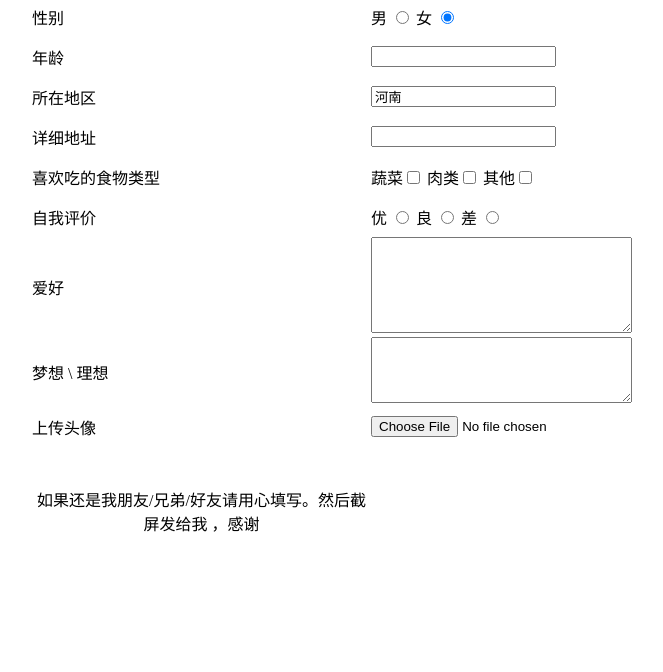
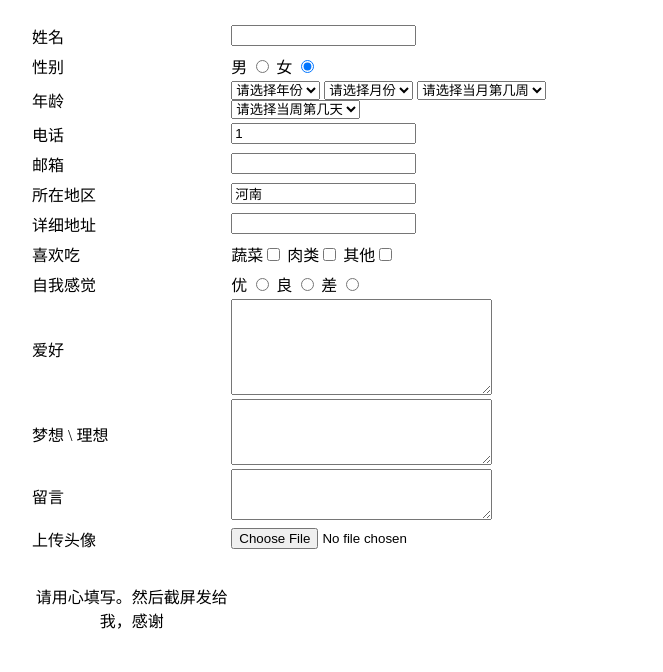
Before and after one commit to zhou674092102/xing, a plain HTML site: page zxc.html in a window 1280 px wide. Shown: the part 128-800 px from the top of the page, without its empty margins (308-971 px from the left). Drawn offline with Linux system fonts and the light colour scheme.

Commit message:
Update zxc.html

```diff
--- a/zxc.html
+++ b/zxc.html
@@ -3,37 +3,96 @@
 <head>
 	<meta charset="UTF-8">
 	<title>Happy ever day!</title>
-
-
+	<style type="text/css">
+	option {
+		/*选择器{属性：值}  选择器    选择标签*/
+		color: blue;
+	}
+	</style>
 </head>
 <body>
 	<table width="600" border="0" cellspacing="0" cellpadding="0" align="center">
 
-	<caption><h4>个人信息<hr /></h4></caption>
-	<tr height="40">
+	<caption><h4 style=": pink; font-size: 30px">个人信息<hr /></h4></caption>
+	<tr height="30">
 	<td>姓名</td>
 	<td><input type="text" value="" maxlength="4">
 	<td></td>
 	</td>
 	</tr>
-    <tr height="40">
+    <tr height="30">
 	<td>性别</td>
 	<td>
 	男 <input type="radio" name="sex" />
-	女 <input type="radio" name="sex" checked="checked" />
+	女 <input type="radio" name="sex" checked="checked"  />
 	</td>
 	</tr>
-	<tr height="40">
+	<tr height="30">
 	<td>年龄</td>
+	<td>
+	<select name="" id="">
+	<option>请选择年份</option>
+	<option>请选择农历</option>
+	<option>1998</option>
+	<option>1999</option>
+	<option>2000</option>
+	<option>2001</option>
+	<option>2002</option>
+	<option>2003</option>
+	<option>2004</option>
+	<option>2005</option>
+	</select>
+	<select name="" id="">
+	<option>请选择月份</option>
+	<option>1月</option>
+	<option>2月</option>
+	<option>3月</option>
+	<option>5月</option>
+	<option>4月</option>
+	<option>6月</option>
+	<option>7月</option>
+	<option>8月</option>
+	<option>9月</option>
+	<option>10月</option>
+	<option>11月</option>
+	<option>12月</option>
+	</select>
+	<select name="" id="">
+	<option>请选择当月第几周</option>
+	<option>第一周</option>
+	<option>第二周</option>
+	<option>第三周</option>
+	<option>第四周</option>
+	<option>四周之外</option>
+	</select>
+	<select name="" id="">
+	<option>请选择当周第几天</option>
+	<option>第一天</option>
+	<option>第二天</option>
+	<option>第三天</option>
+	<option>第四天</option>
+	<option>第五天</option>
+	<option>第六天</option>
+	<option>第七天</option>
+	</select>
+	</td>
+	</tr>
+	<tr height="30">
+	<td>电话</td>
+	<td><input type="text" value="1">
+	</td>
+	</tr>
+	<tr height="30">
+	<td>邮箱</td>
 	<td><input type="text" value="">
 	</td>
 	</tr>
-	<tr height="40">
+	<tr height="30">
 	<td>所在地区</td>
 	<td><input type="text" value="河南">
 	</td>
 	</tr>
-	<tr height="40">
+	<tr height="30">
 	<td>详细地址</td>
 	<td><input type="text" value="">
 	</td>
@@ -44,41 +103,47 @@
 	</td>
 	</tr>-->
 
-	<tr height="40">
-	<td>喜欢吃的食物类型</td>
+	<tr height="30">
+	<td>喜欢吃</td>
 	<td>
 	 蔬菜<input type="checkbox" name="love" />
 	 肉类<input type="checkbox" name="love"/>
 	 其他<input type="checkbox" name="love" />
 	 </td>
 	</tr>
-	<tr height="40">
-	<td>自我评价</td>
+	<tr height="30">
+	<td>自我感觉</td>
 	<td>
 	优 <input type="radio" name="love" />
 	良 <input type="radio" name="love" />
 	差 <input type="radio" name="love" />
 	</td>
 	</tr>
-	<tr height="40">
+	<tr height="30">
 	<td>爱好</td>
 	<td>
 	<textarea name="" id="" cols="30" rows="6"></textarea>
 	</td>
 	</tr>
-	<tr height="40">
+	<tr height="30">
 	<td>梦想 \ 理想</td>
 	<td>
 	<textarea name="" id="" cols="30" rows="4"></textarea>
 	</td>
 	</tr>
-	<tr height="40">
+	<tr height="30">
+	<td>留言</td>
+	<td>
+	<textarea name="" id="" cols="30" rows="3"></textarea>
+	</td>
+	</tr>
+	<tr height="30">
 	<td>上传头像</td>
 	<td>
 	<input type="file">
 	</td>
 	</tr>
-	<tr height="40">
+	<tr height="30">
 	<!--<td></td>
 	<td>
 	 <input type="button" value="注册" />
@@ -87,10 +152,9 @@
 	 <input type="image" src=".png"/>
 	 </td>
 	</tr>-->
-<tr  align="center"><!-- 居中-->
-	<td>如果还是我朋友/兄弟/好友请用心填写。然后截屏发给我 ，感谢</td>
+    <tr  align="center"><!-- 居中-->
+	<td>请用心填写。然后截屏发给我，感谢</td>
 	</tr>
-	<tr>
 	</table>
 
 </body>
```
